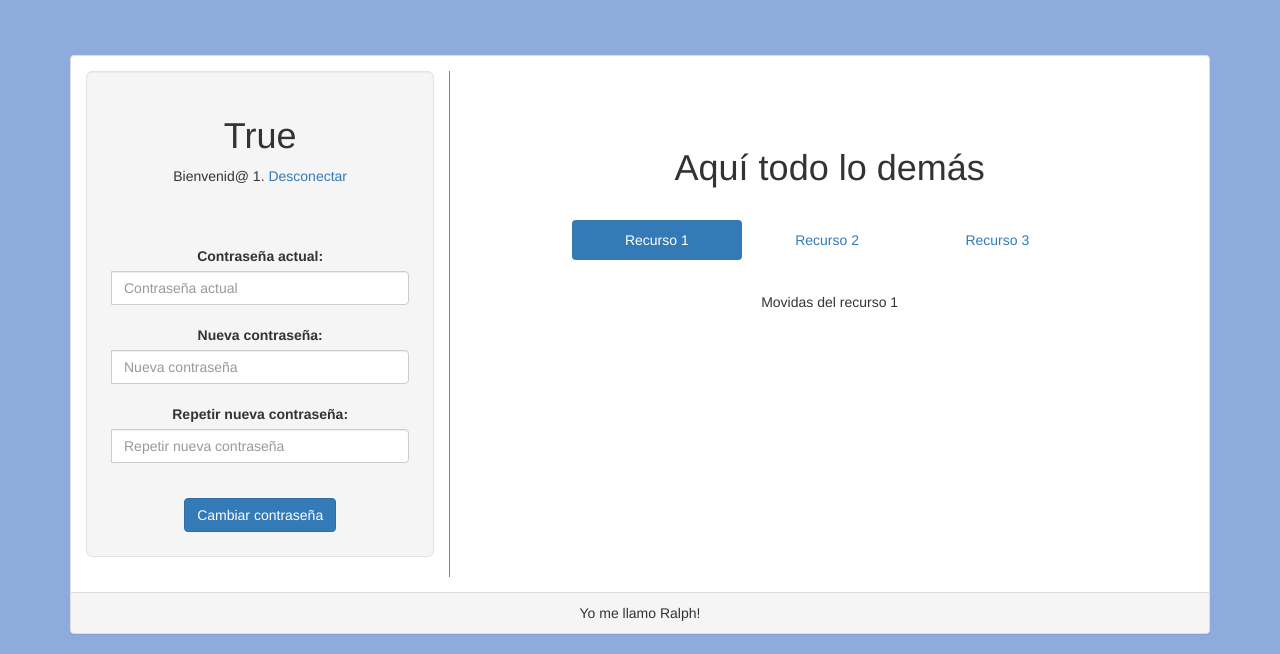
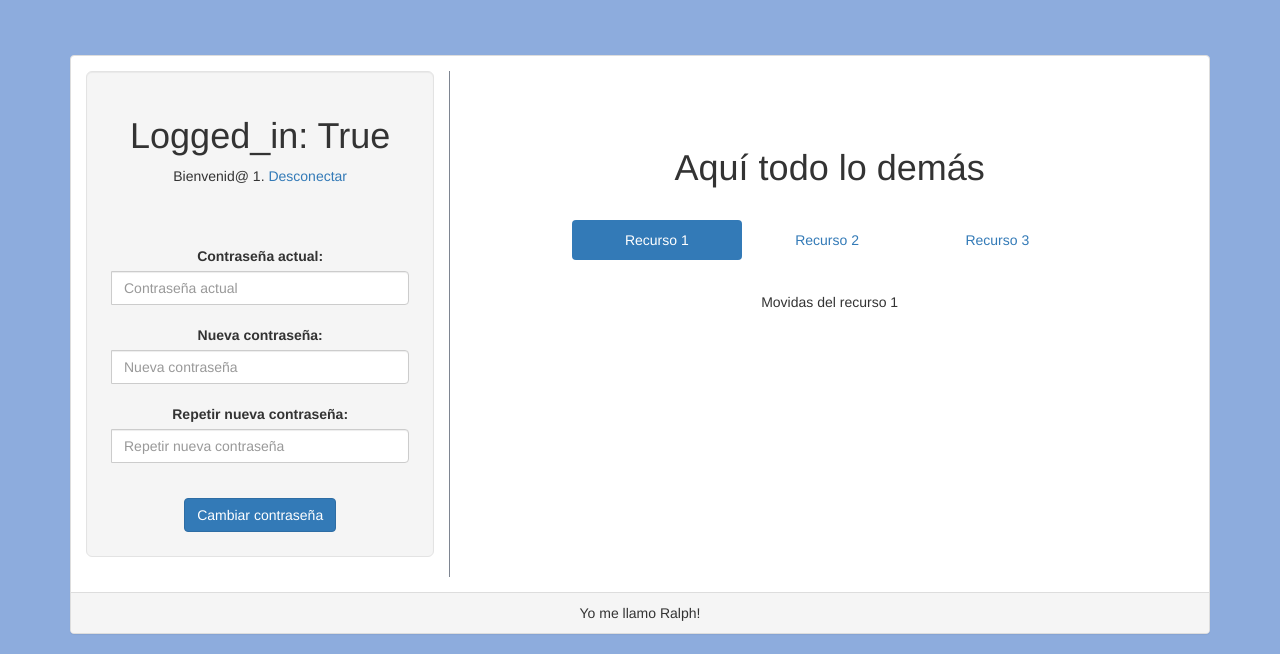
Before and after one commit to reallinfo/proyectoIV, a Flask app: page / in a window 1280 px wide. Shown: the part 254-908 px from the top of the page. Run offline with Flask 2, Linux system fonts and the light colour scheme; the visitor is signed in with stand-in values (Sample User, id 1); some libraries are stand-ins or nearby versions.

Commit message:
asdfasdlkfjhdlkajshfakjsh HO-LA

```diff
--- a/templates/index.html
+++ b/templates/index.html
@@ -26,7 +26,7 @@
 	<div class = "row">
 		<div class="col-xs-4" id = "gestion-usuarios" >
 			<div class = "well well-lg">
-        <h1>{{ session['logged_in'] }}</h1>
+        <h1>Logged_in:  {{ session['logged_in'] }}</h1>
 			{% if session['logged_in'] is equalto True%}
 				{% block logged %}
 				<p>Bienvenid@ {{ session['usr'] }}.
```
